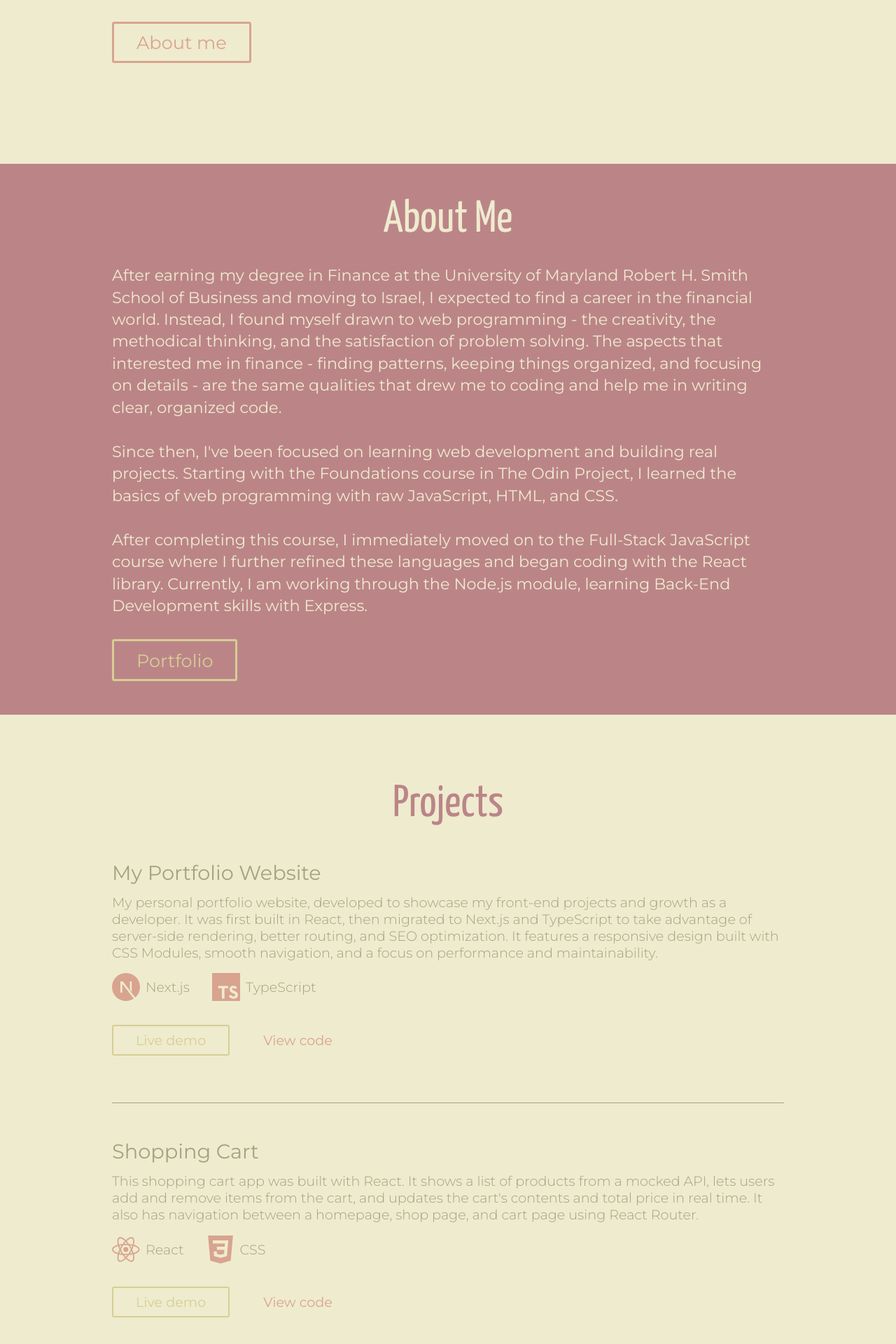
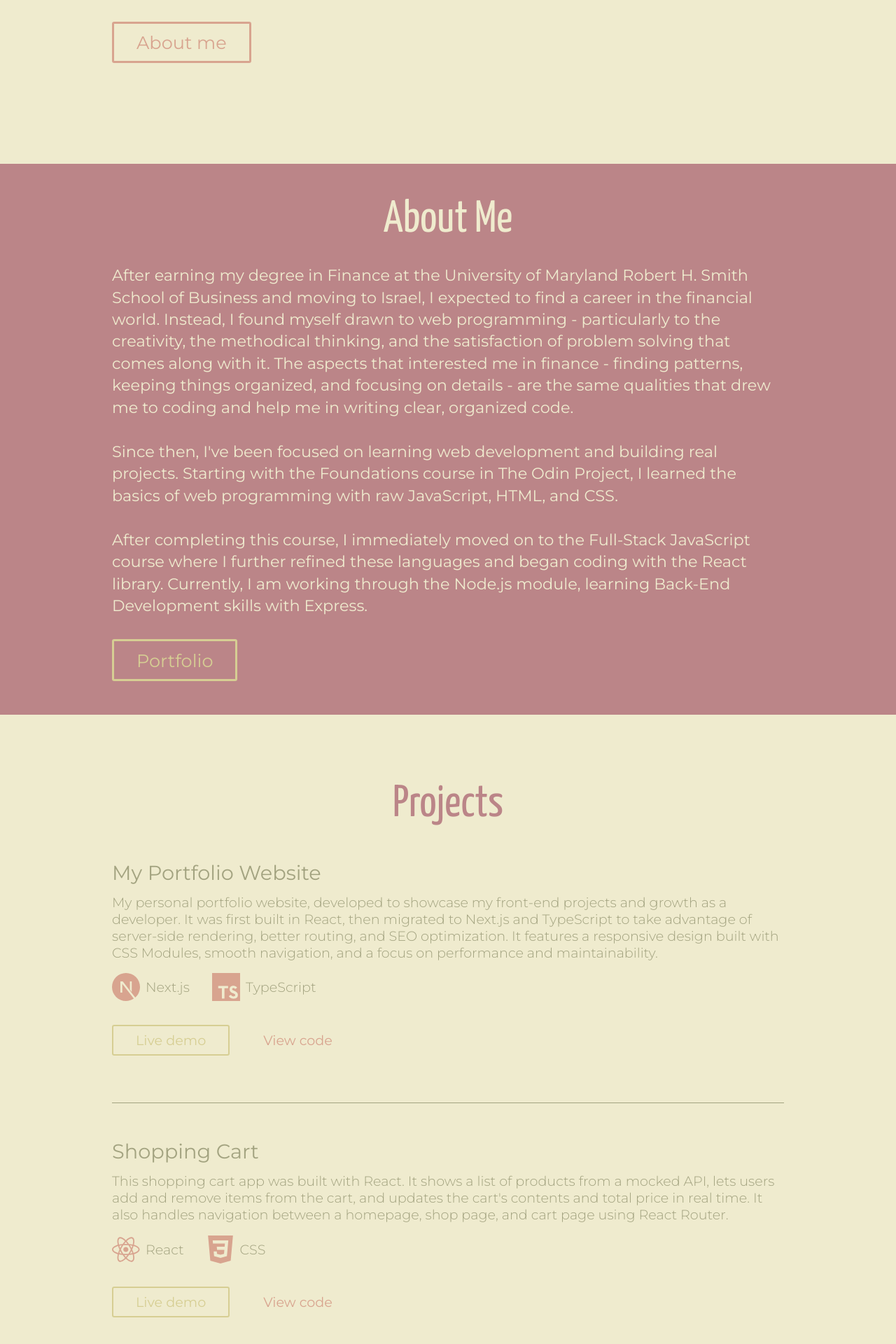
Before and after one commit to chavimiller/chavi-nextjs-portfolio, a Next.js app: page / in a window 1280 px wide. Shown: the part 488-2408 px from the top of the page at 70% size. Built offline with nearby package versions, Linux system fonts and the light colour scheme.

Commit message:
Edit project info

```diff
--- a/components/About/About.tsx
+++ b/components/About/About.tsx
@@ -30,11 +30,12 @@ const About = () => {
               After earning my degree in Finance at the University of Maryland
               Robert H. Smith School of Business and moving to Israel, I
               expected to find a career in the financial world. Instead, I found
-              myself drawn to web programming - the creativity, the methodical
-              thinking, and the satisfaction of problem solving. The aspects
-              that interested me in finance - finding patterns, keeping things
-              organized, and focusing on details - are the same qualities that
-              drew me to coding and help me in writing clear, organized code.
+              myself drawn to web programming - particularly to the creativity,
+              the methodical thinking, and the satisfaction of problem solving
+              that comes along with it. The aspects that interested me in
+              finance - finding patterns, keeping things organized, and focusing
+              on details - are the same qualities that drew me to coding and
+              help me in writing clear, organized code.
             </p>
             <p className={styles.aboutMeText}>
               Since then, I've been focused on learning web development and
--- a/components/Projects/Projects.tsx
+++ b/components/Projects/Projects.tsx
@@ -21,7 +21,7 @@ const Projects = () => {
     {
       key: 1,
       title: "Shopping Cart",
-      desc: "This shopping cart app was built with React. It shows a list of products from a mocked API, lets users add and remove items from the cart, and updates the cart's contents and total price in real time. It also has navigation between a homepage, shop page, and cart page using React Router.",
+      desc: "This shopping cart app was built with React. It shows a list of products from a mocked API, lets users add and remove items from the cart, and updates the cart's contents and total price in real time. It also handles navigation between a homepage, shop page, and cart page using React Router.",
       stack: [
         { name: "React", symbol: "/images/React.svg" },
         { name: "CSS", symbol: "/images/Css.svg" },
```
